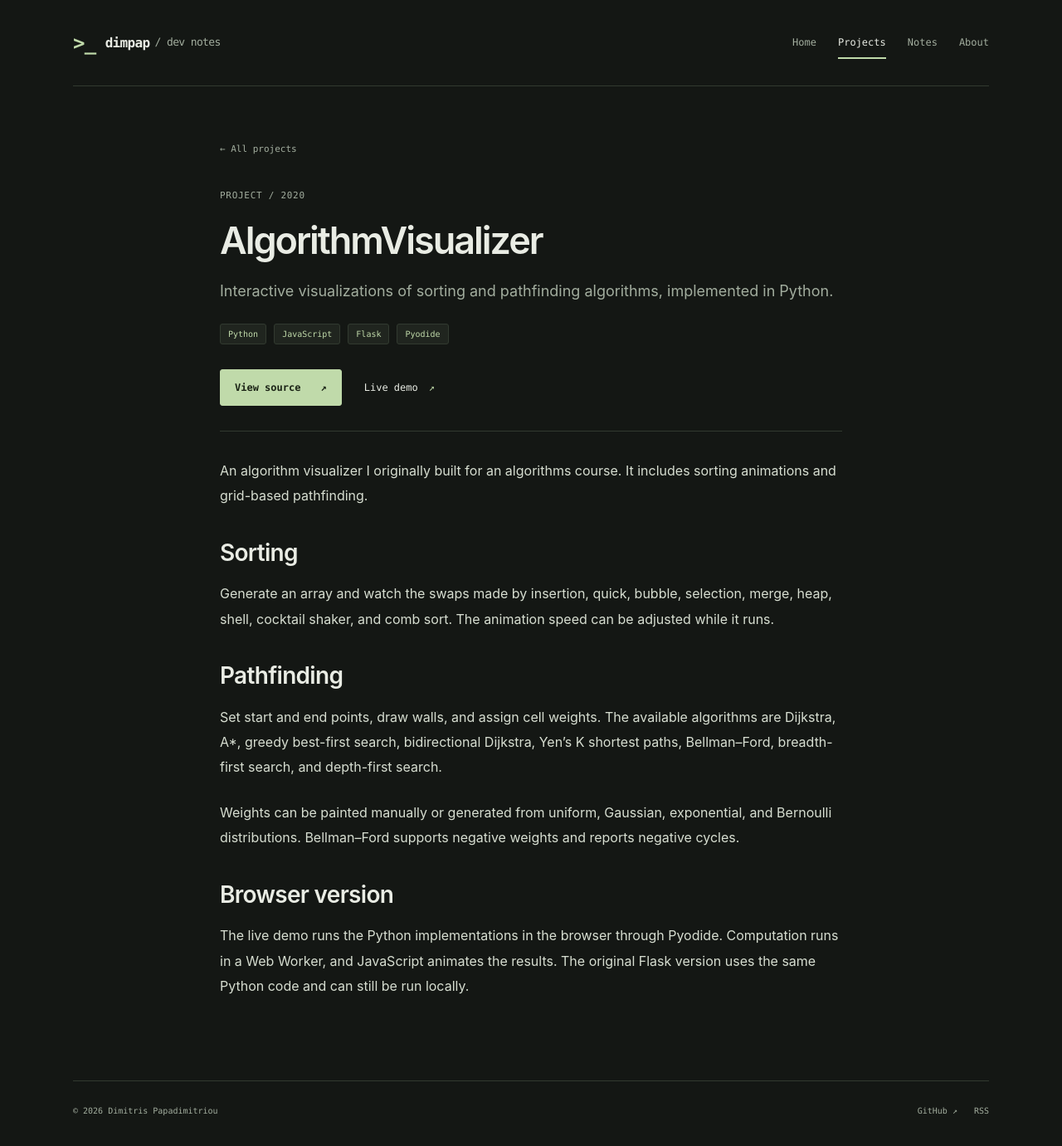
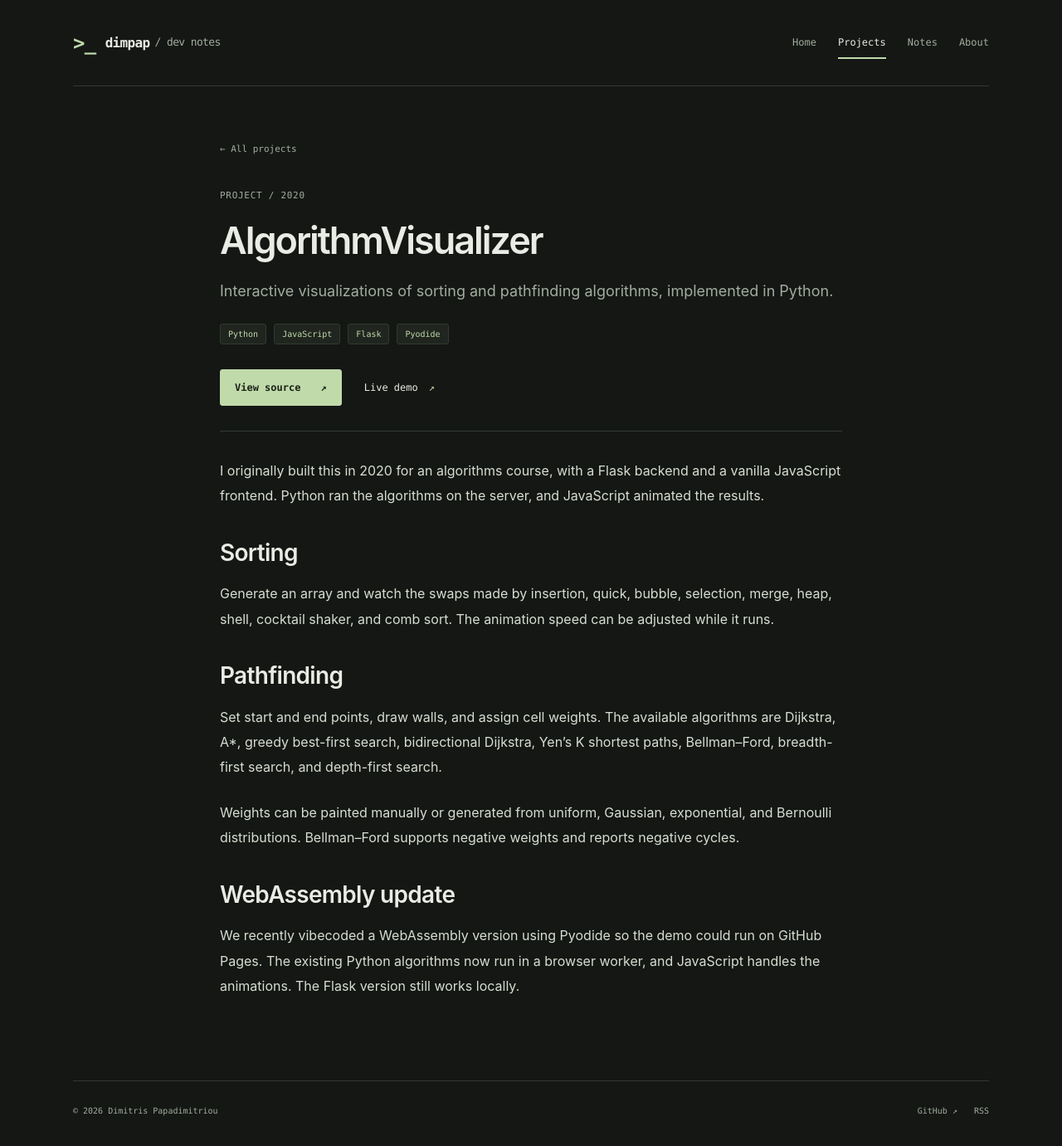
Before and after one commit to DimPap99/DimPap99.github.io, a Jekyll site: the page built from _projects/algorithm-visualizer.md, in a window 1280 px wide. Shown: the whole page at 83% size. Built offline with Jekyll 4.4.1, drawn with Linux system fonts in a browser that asks for light colours.

Commit message:
Describe AlgorithmVisualizer origins and recent WebAssembly port

```diff
--- a/_projects/algorithm-visualizer.md
+++ b/_projects/algorithm-visualizer.md
@@ -8,7 +8,7 @@ demo_url: "https://dimpap99.github.io/AlgorithmVisualizer/"
 published: true
 ---
 
-An algorithm visualizer I originally built for an algorithms course. It includes sorting animations and grid-based pathfinding.
+I originally built this in 2020 for an algorithms course, with a Flask backend and a vanilla JavaScript frontend. Python ran the algorithms on the server, and JavaScript animated the results.
 
 ## Sorting
 
@@ -20,6 +20,6 @@ Set start and end points, draw walls, and assign cell weights. The available alg
 
 Weights can be painted manually or generated from uniform, Gaussian, exponential, and Bernoulli distributions. Bellman–Ford supports negative weights and reports negative cycles.
 
-## Browser version
+## WebAssembly update
 
-The live demo runs the Python implementations in the browser through Pyodide. Computation runs in a Web Worker, and JavaScript animates the results. The original Flask version uses the same Python code and can still be run locally.
+We recently vibecoded a WebAssembly version using Pyodide so the demo could run on GitHub Pages. The existing Python algorithms now run in a browser worker, and JavaScript handles the animations. The Flask version still works locally.
```
